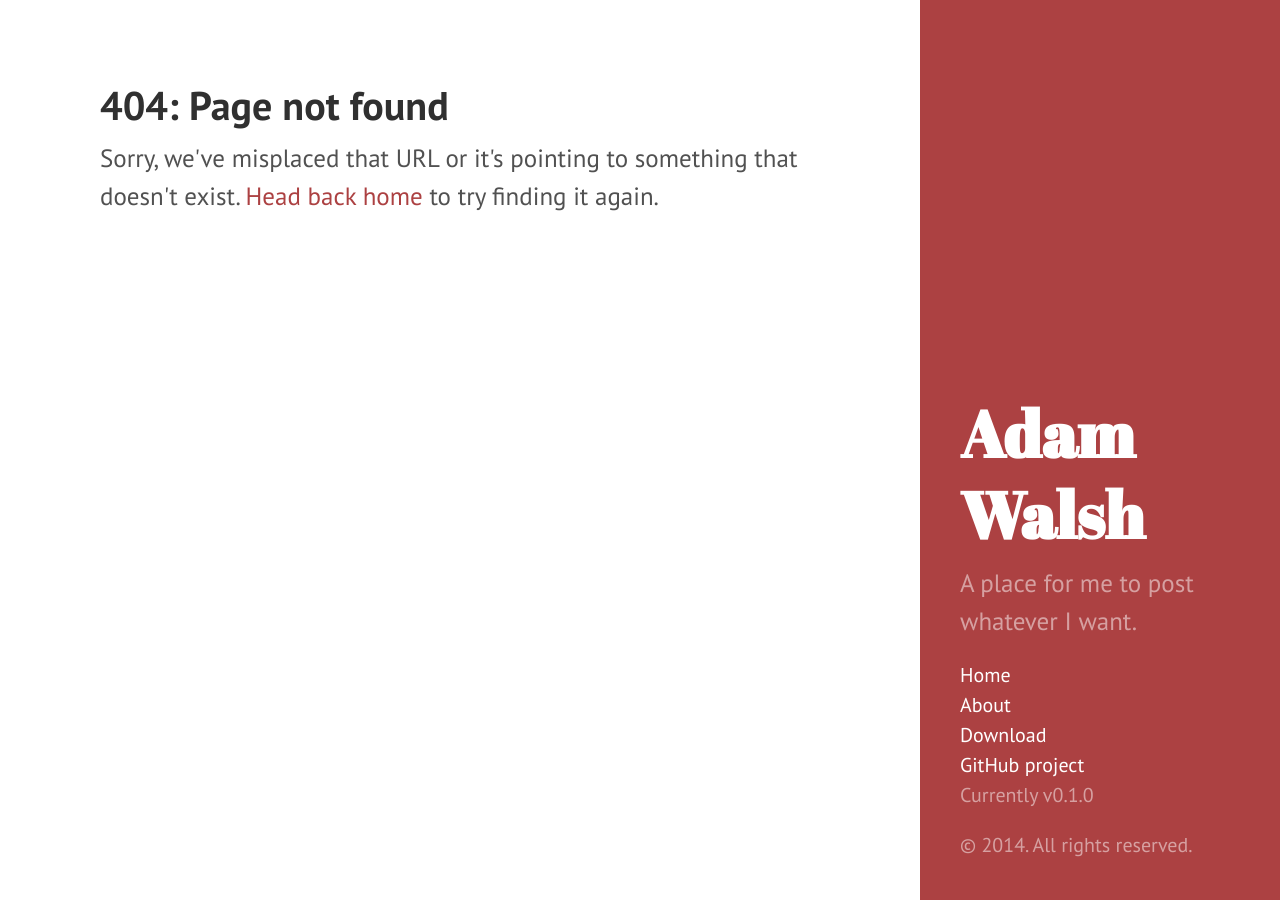
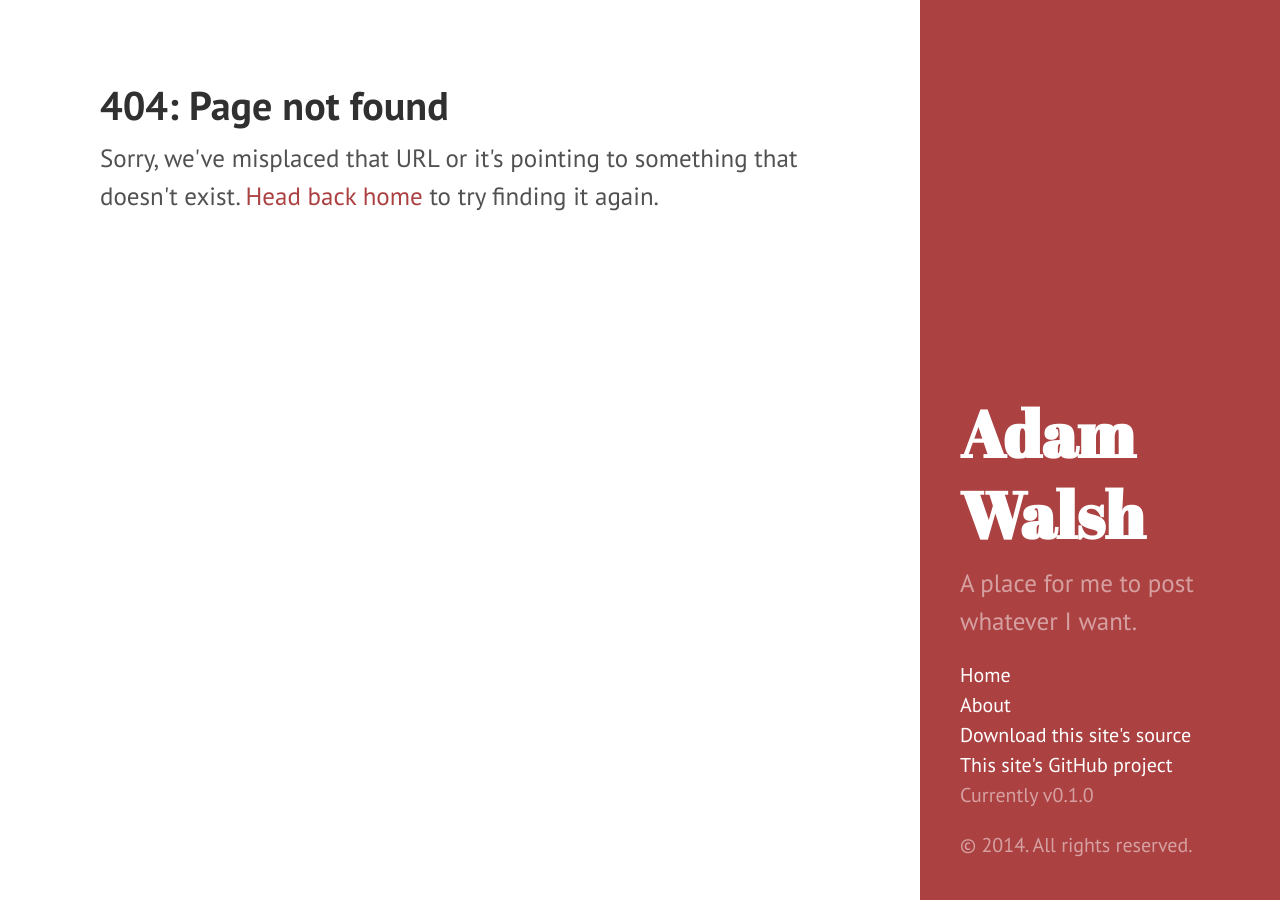
Before and after one commit to walshie4/walshie4.github.io, a Jekyll site: the page built from 404.html, in a window 1280 px wide. Built offline with Jekyll 4.4.1, drawn with Linux system fonts in a browser that asks for light colours; Markdown is read by kramdown in place of the engine named in the settings.

Commit message:
Updated sidebar links names

```diff
--- a/_includes/sidebar.html
+++ b/_includes/sidebar.html
@@ -26,8 +26,8 @@
         {% endif %}
       {% endfor %}
 
-      <li class="sidebar-nav-item"><a href="{{ site.github.repo }}/archive/v{{ site.version }}.zip">Download</a></li>
-      <li class="sidebar-nav-item"><a href="{{ site.github.repo }}">GitHub project</a></li>
+      <li class="sidebar-nav-item"><a href="{{ site.github.repo }}/archive/v{{ site.version }}.zip">Download this site's source</a></li>
+      <li class="sidebar-nav-item"><a href="{{ site.github.repo }}">This site's GitHub project</a></li>
       <li class="sidebar-nav-item">Currently v{{ site.version }}</li>
     </ul>
 
```
